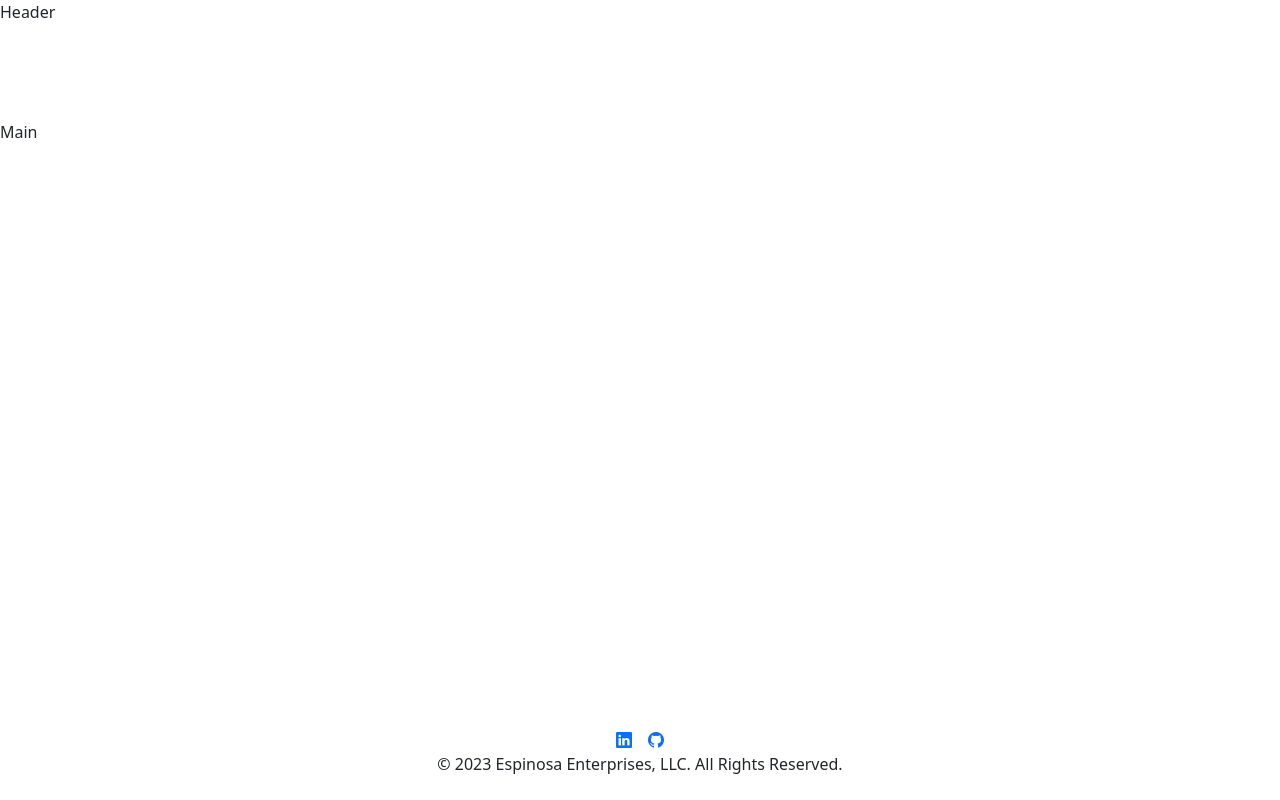
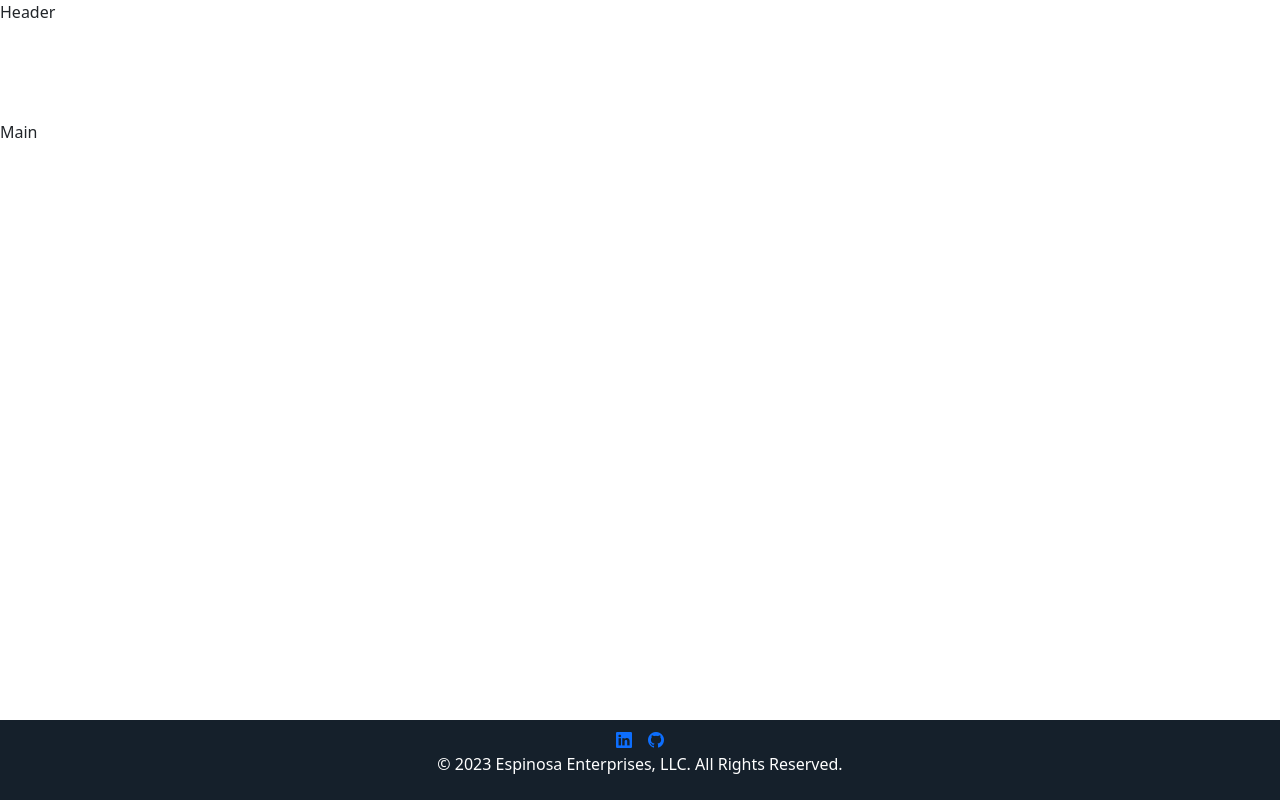
Before and after one commit to jakeEspinosa/portfolio, a Vue app: page / in a window 1280 px wide. Built offline with nearby package versions, Linux system fonts and the light colour scheme.

Commit message:
Add color vars and style

```diff
--- a/src/assets/scss/styles.scss
+++ b/src/assets/scss/styles.scss
@@ -1,3 +1,6 @@
+// Copyright (C) 2023 Jake Espinosa Under the MIT License
+// See LICENSE.txt for details.
+
 @import "bootstrap/scss/bootstrap";
 
 .dvh-15 {
@@ -11,3 +14,18 @@
 .min-dvh-75 {
   min-height: 75dvh;
 }
+
+:root {
+  --main-bg-color: #15202b;
+  --secondary-bg-color: #192734;
+  --main-text-color: #ffffff;
+  --secondary-text-color: #8899a6;
+}
+
+.main-bg {
+  background-color: var(--main-bg-color);
+}
+
+.main-text {
+  color: var(--main-text-color);
+}
--- a/src/components/main-view/footer/FooterComponent.vue
+++ b/src/components/main-view/footer/FooterComponent.vue
@@ -15,11 +15,11 @@ See LICENSE.txt for details.
 
 <template>
   <div
-    class="container-fluid bg-body-primary d-flex flex-column align-items-center justify-content-center h-100"
+    class="container-fluid d-flex flex-column align-items-center justify-content-center h-100 main-bg"
   >
     <IconBar />
     <p
-      class="container-fluid d-flex justify-content-center align-items-center text-center"
+      class="container-fluid d-flex justify-content-center align-items-center text-center main-text"
     >
       &copy; {{ props.copyrightString }}
     </p>
```
